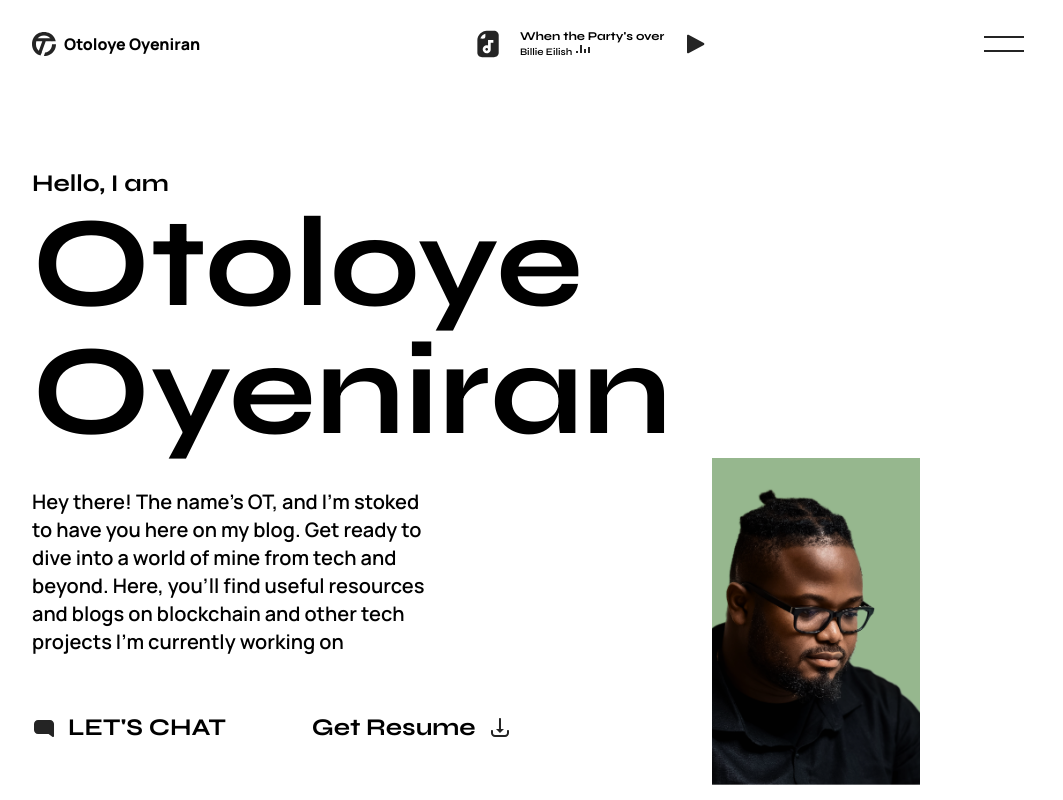
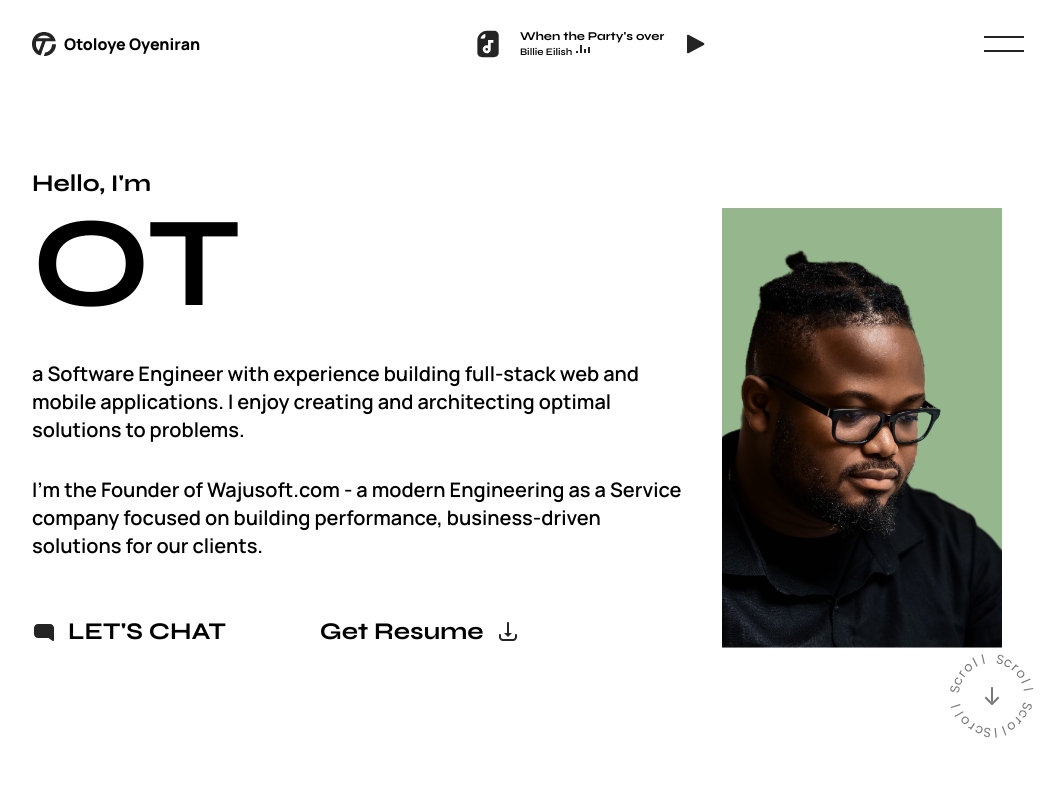
Before and after one commit to otoloye/otoloye.github.io, a Next.js app: page / in a window 1280 px wide. Shown: the top 800 px of the page, without its empty margins (112-1175 px from the left). Built offline with nearby package versions, Linux system fonts and the light colour scheme.

Commit message:
improve website

```diff
--- a/src/pages/index.tsx
+++ b/src/pages/index.tsx
@@ -39,20 +39,26 @@ export default function Home() {
       <>
         <div className="flex items-end lg:px-36 md:px-14 px-6">
           <div className="">
-            <p className="font-[Syne] font-bold text-2xl">Hello, I am </p>
+            <p className="font-[Syne] font-bold text-2xl">{`Hello, I'm `}</p>
             <p className="font-[Syne] font-bold md:text-9xl text-7xl">
-              Otoloye
+              OT
             </p>
 
-            <p className="font-[Syne] font-bold md:text-9xl text-7xl">
+            {/* <p className="font-[Syne] font-bold md:text-9xl text-7xl">
               Oyeniran
+            </p> */}
+
+            <p className="font-[Manrope] font-semibold text-xl md:max-w-[650px] mt-8">
+              {`a Software Engineer with experience building full-stack web and mobile applications.
+              I enjoy creating and architecting optimal solutions to problems.`}
             </p>
 
-            <p className="font-[Manrope] font-semibold text-xl md:max-w-[400px] mt-8">
-              {`Hey there! The name's OT, and I'm stoked to have you here on my blog. Get ready to dive into a world of mine from tech and beyond. Here, you'll find useful resources and blogs on blockchain and other tech projects I’m currently working on`}
+            <p className="font-[Manrope] font-semibold text-xl md:max-w-[650px] mt-8">
+              {`I'm the Founder of Wajusoft.com - a modern Engineering as a Service company focused on building performance,
+              business-driven solutions for our clients.`}
             </p>
-
             <div className="flex md:flex-row flex-col justify-between md:gap-0 gap-6 mt-14 w-3/4">
+              <a href="mailto:ot@wajusoft.com">
                 <p
                   className="flex gap-3 items-center font-bold font-[Syne] text-2xl cursor-pointer w-[224px] hover:text-white relative text-hover"
                   onMouseOver={() => setOnHover(!onHover)}
@@ -60,6 +66,7 @@ export default function Home() {
                   <Icons name={`${onHover ? "chat" : "chat-fill"}`} />
                   <span>LET&#39;S CHAT</span>
                 </p>
+              </a>
               <a href="https://docs.google.com/document/d/1lxozqJrNAlOtmDte3VI3v5MDk-zIg6RXTyxM7amNuVE/edit?usp=sharing" target="_blank" rel="noopener noreferrer">
                 <p className="flex gap-3 items-center font-bold font-[Syne] text-2xl cursor-pointer relative after:absolute after:w-full after:bg-black after:h-[2px] after:bottom-0 after:left-0 navlink">
                   <span>Get Resume</span>
@@ -68,12 +75,12 @@ export default function Home() {
               </a>
             </div>
           </div>
-          <div className="h-[326px] w-[208px] pt-10 lg:block hidden">
-            <Image src={Otoloye} alt="OT" className="ml-10" />
+          <div className="h-[480px] w-[280px] pt-10 lg:block hidden">
+            <Image src={Otoloye} alt="OT" className="ml-10" height={600} width={600} />
           </div>
         </div>
 
-        <div className="hidden lg:flex justify-end w-[90%] pr-32 pt-20 animate-pulse">
+        <div className="fixed lg:flex justify-end w-[100%] pr-32 pt-30 animate-pulse">
           <Icons name="scroll" />
         </div>
         <div className="md:mt-60 mt-14 flex md:flex-row flex-col md:items-center justify-between gap-28 lg:px-36 md:px-14 px-6">
```
Lines whose indentation alone changed are shown as unchanged.
